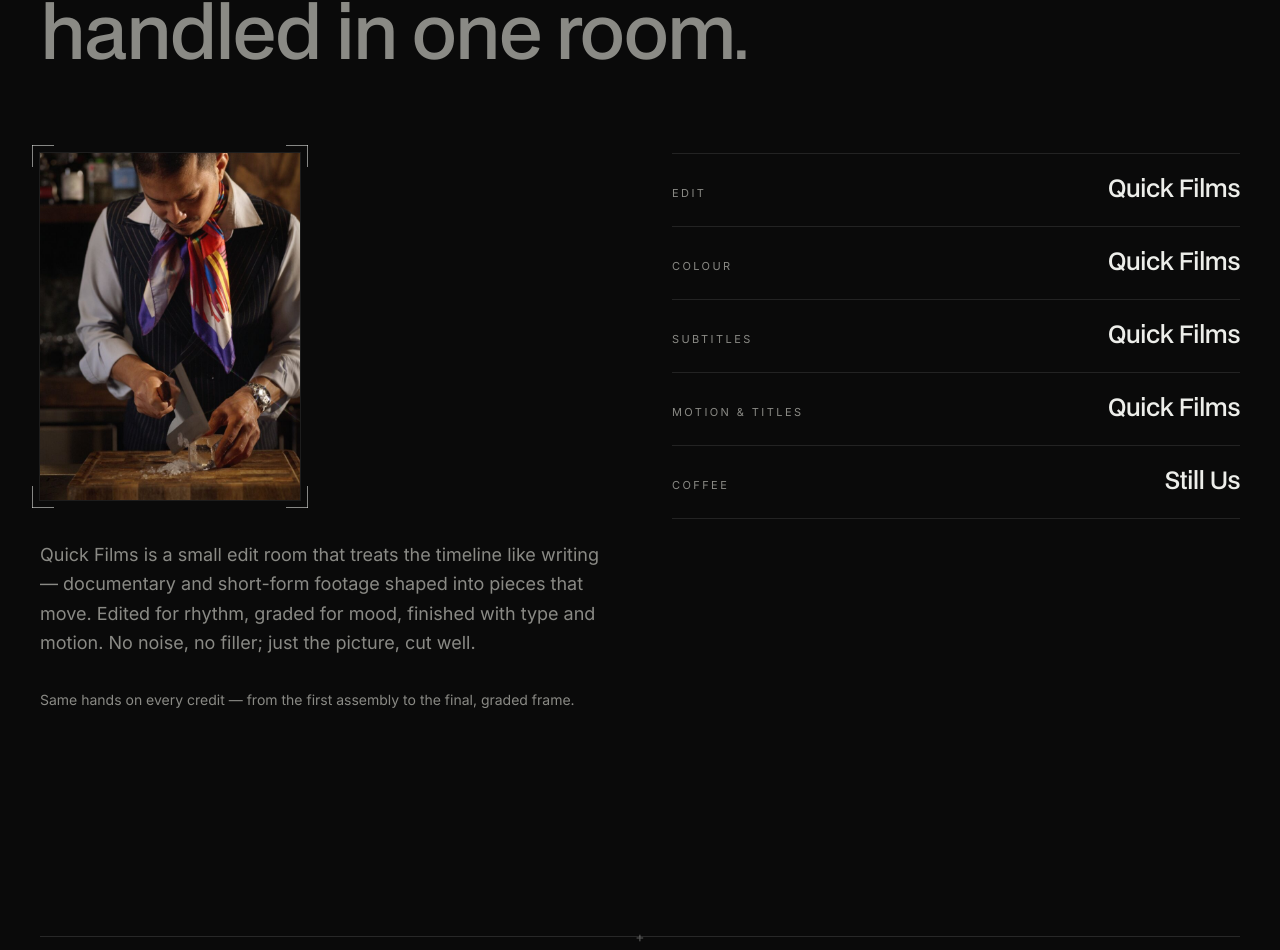
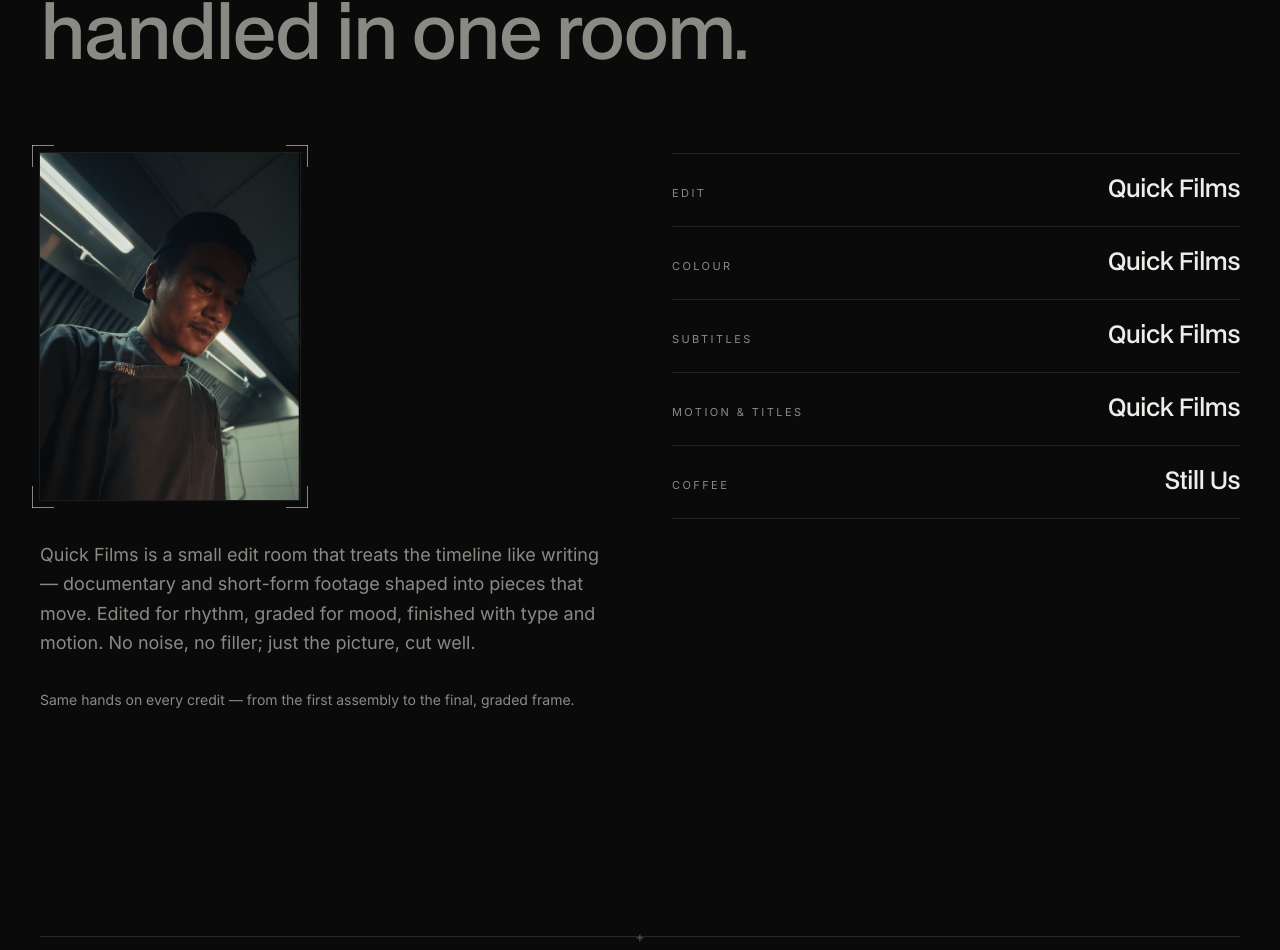
Before and after one commit to Piyushmishra29/quick-films, a Next.js app in the folder web/: page / in a window 1280 px wide. Shown: the part 8779-9729 px from the top of the page. Built offline with nearby package versions, Linux system fonts and the light colour scheme.

Commit message:
About: swap studio photo to low-lit chef portrait (darker, craft-focused)
Co-Authored-By: Claude Fable 5 <noreply@anthropic.com>

```diff
--- a/web/src/components/home/About.tsx
+++ b/web/src/components/home/About.tsx
@@ -47,8 +47,8 @@ export default function About() {
             <div className="qf-frame mb-10 w-full max-w-[260px]">
               {/* eslint-disable-next-line @next/next/no-img-element */}
               <img
-                src="/stills/about-bartender.jpg"
-                alt="A bartender cutting ice behind the bar — a graded frame from Quick Films footage"
+                src="/stills/about-craft.jpg"
+                alt="A chef at work in a low-lit kitchen — a graded frame from Quick Films footage"
                 loading="lazy"
                 className="aspect-[3/4] w-full object-cover ring-1 ring-white/8"
               />
```
Also changed, not shown: web/public/stills/about-bartender.jpg (deleted), web/public/stills/about-craft.jpg (added).
